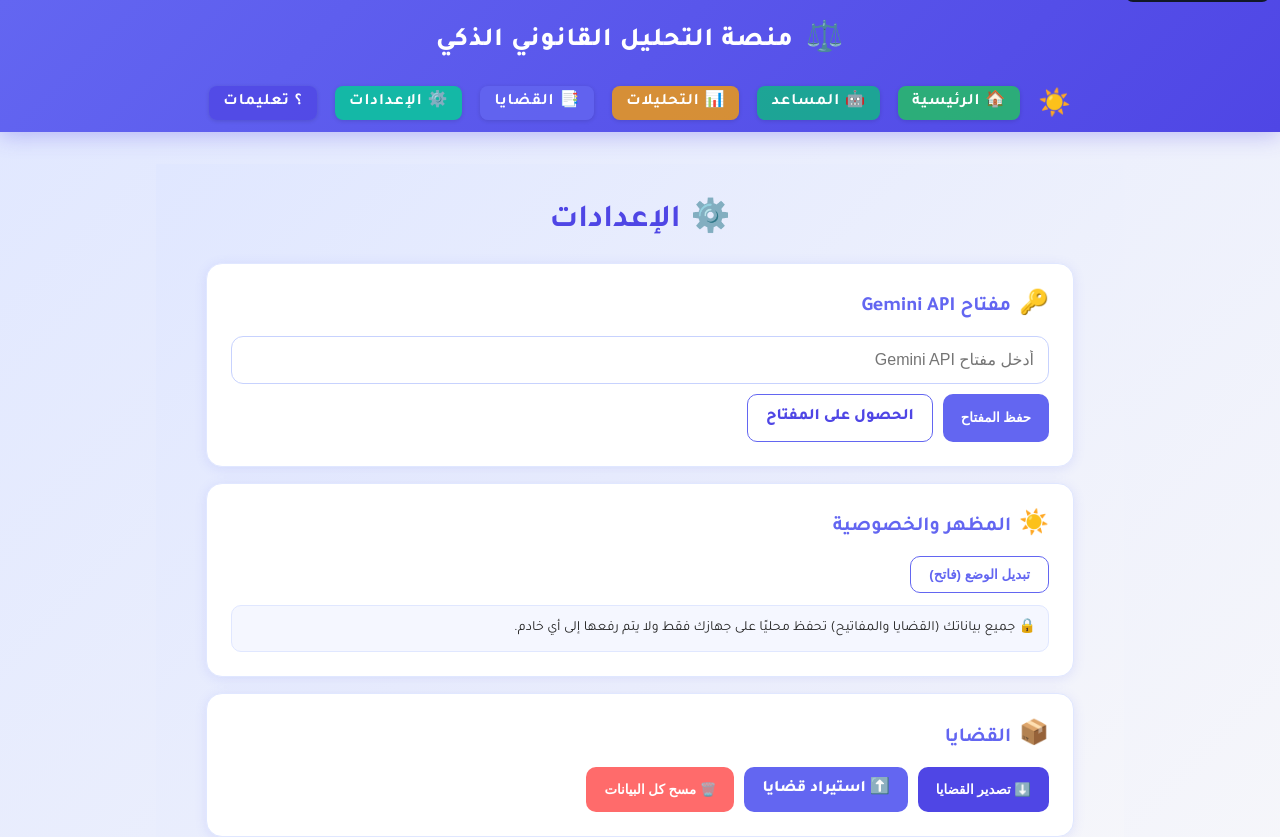
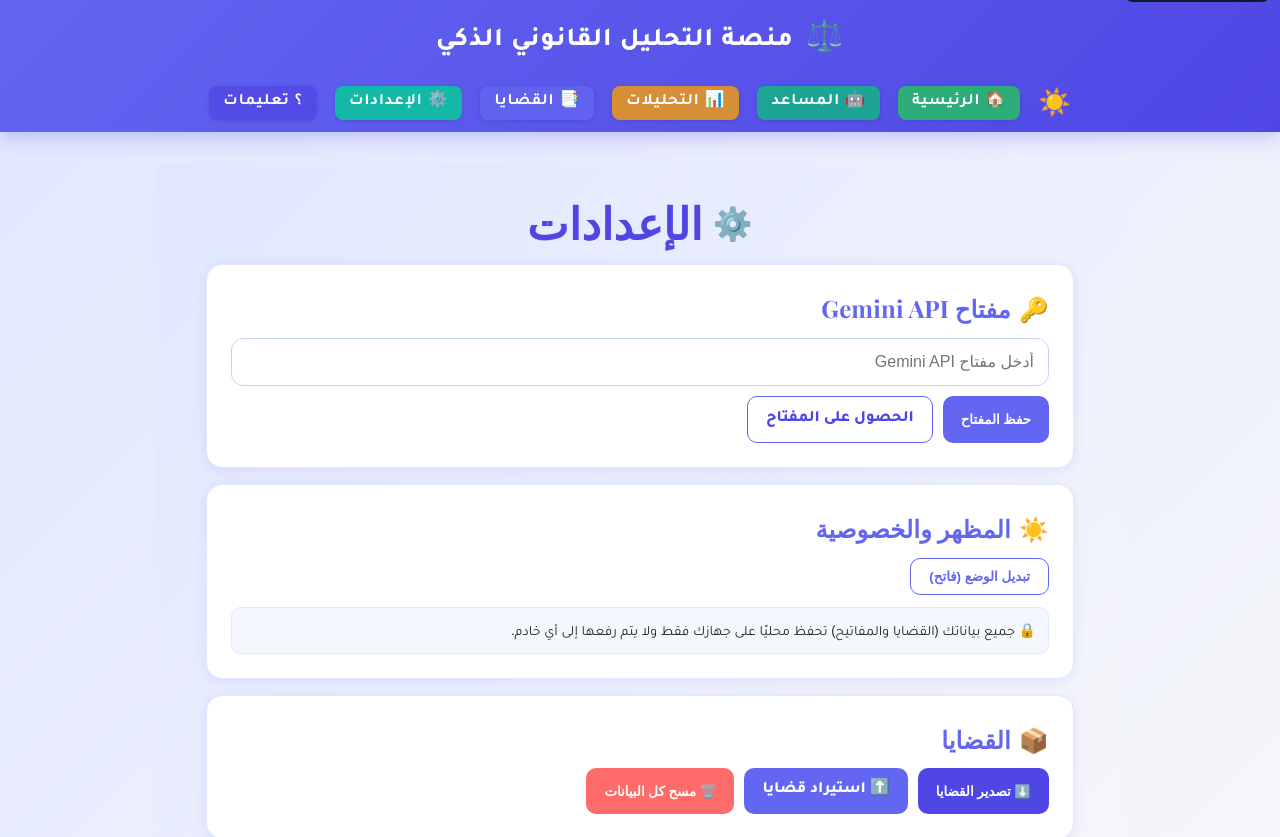
Before and after one commit to sbateeni/-legal_analysis-nextjs-pro-test, a Next.js app in the folder frontend/: page /settings in a window 1280 px wide. Shown: the top 837 px of the page. Built offline with nearby package versions, Linux system fonts and the light colour scheme; no server answers.

Commit message:
Update settings.tsx

```diff
--- a/frontend/pages/settings.tsx
+++ b/frontend/pages/settings.tsx
@@ -77,17 +77,17 @@ export default function Settings() {
 
   return (
     <div style={{ fontFamily: 'Tajawal, Arial, sans-serif', direction: 'rtl', minHeight: '100vh', background: theme.background, color: theme.text }}>
-      <main style={{ maxWidth: 900, margin: '0 auto', padding: isMobile() ? '1rem 0.5rem' : '2rem 1rem' }}>
-        <div style={{display:'flex', alignItems:'center', justifyContent:'center', gap:10, marginBottom:16}}>
+      <main className="fade-in-up" style={{ maxWidth: 900, margin: '0 auto', padding: isMobile() ? '1rem 0.5rem' : '2rem 1rem' }}>
+        <div className="font-headline" style={{display:'flex', alignItems:'center', justifyContent:'center', gap:10, marginBottom:16}}>
           <span style={{fontSize: isMobile()? 28:32}}>⚙️</span>
-          <h1 style={{margin:0, color: theme.accent}}>الإعدادات</h1>
+          <h1 className="headline-lg" style={{margin:0, color: theme.accent}}>الإعدادات</h1>
         </div>
 
         {/* بطاقة مفتاح API */}
         <div style={{ background: theme.card, borderRadius: 16, boxShadow: `0 2px 12px ${theme.shadow}`, border: `1.5px solid ${theme.border}`, padding: isMobile()? 16:24, marginBottom: 16 }}>
-          <div style={{display:'flex', alignItems:'center', gap:8, marginBottom:10}}>
+          <div className="font-headline" style={{display:'flex', alignItems:'center', gap:8, marginBottom:10}}>
             <span style={{fontSize: isMobile()? 22:24}}>🔑</span>
-            <h2 style={{margin:0, color: theme.accent2, fontSize: isMobile()? 18:20}}>مفتاح Gemini API</h2>
+            <h2 className="headline-sm" style={{margin:0, color: theme.accent2}}>مفتاح Gemini API</h2>
           </div>
           <input
             type="password"
@@ -104,23 +104,23 @@ export default function Settings() {
 
         {/* بطاقة المظهر والخصوصية */}
         <div style={{ background: theme.card, borderRadius: 16, boxShadow: `0 2px 12px ${theme.shadow}`, border: `1.5px solid ${theme.border}`, padding: isMobile()? 16:24, marginBottom: 16 }}>
-          <div style={{display:'flex', alignItems:'center', gap:8, marginBottom:10}}>
+          <div className="font-headline" style={{display:'flex', alignItems:'center', gap:8, marginBottom:10}}>
             <span style={{fontSize: isMobile()? 22:24}}>{darkMode ? '🌙' : '☀️'}</span>
-            <h2 style={{margin:0, color: theme.accent2, fontSize: isMobile()? 18:20}}>المظهر والخصوصية</h2>
+            <h2 className="headline-sm" style={{margin:0, color: theme.accent2}}>المظهر والخصوصية</h2>
           </div>
           <button onClick={() => setDarkMode(!darkMode)} style={{background: 'none', border:`1px solid ${theme.accent2}`, color: theme.accent2, borderRadius: 10, padding:'10px 18px', fontWeight:800, cursor:'pointer'}}>
             تبديل الوضع ({darkMode ? 'ليلي' : 'فاتح'})
           </button>
-          <p style={{marginTop:12, fontSize:14, lineHeight:1.8, background: '#f5f7ff', color:'#222', borderRadius: 10, padding: '10px 12px', border:`1px solid ${theme.border}`}}>
+          <p className="font-body" style={{marginTop:12, fontSize:14, lineHeight:1.8, background: '#f5f7ff', color:'#222', borderRadius: 10, padding: '10px 12px', border:`1px solid ${theme.border}`}}>
             🔒 جميع بياناتك (القضايا والمفاتيح) تحفظ محليًا على جهازك فقط ولا يتم رفعها إلى أي خادم.
           </p>
         </div>
 
         {/* بطاقة القضايا: تصدير/استيراد ومسح */}
         <div style={{ background: theme.card, borderRadius: 16, boxShadow: `0 2px 12px ${theme.shadow}`, border: `1.5px solid ${theme.border}`, padding: isMobile()? 16:24 }}>
-          <div style={{display:'flex', alignItems:'center', gap:8, marginBottom:10}}>
+          <div className="font-headline" style={{display:'flex', alignItems:'center', gap:8, marginBottom:10}}>
             <span style={{fontSize: isMobile()? 22:24}}>📦</span>
-            <h2 style={{margin:0, color: theme.accent2, fontSize: isMobile()? 18:20}}>القضايا</h2>
+            <h2 className="headline-sm" style={{margin:0, color: theme.accent2}}>القضايا</h2>
           </div>
           <div style={{display:'flex', gap:10, flexWrap:'wrap'}}>
             <button onClick={handleExport} style={{background: theme.accent, color:'#fff', border:'none', borderRadius: 10, padding:'10px 18px', fontWeight:800, cursor:'pointer'}}>⬇️ تصدير القضايا</button>
```
